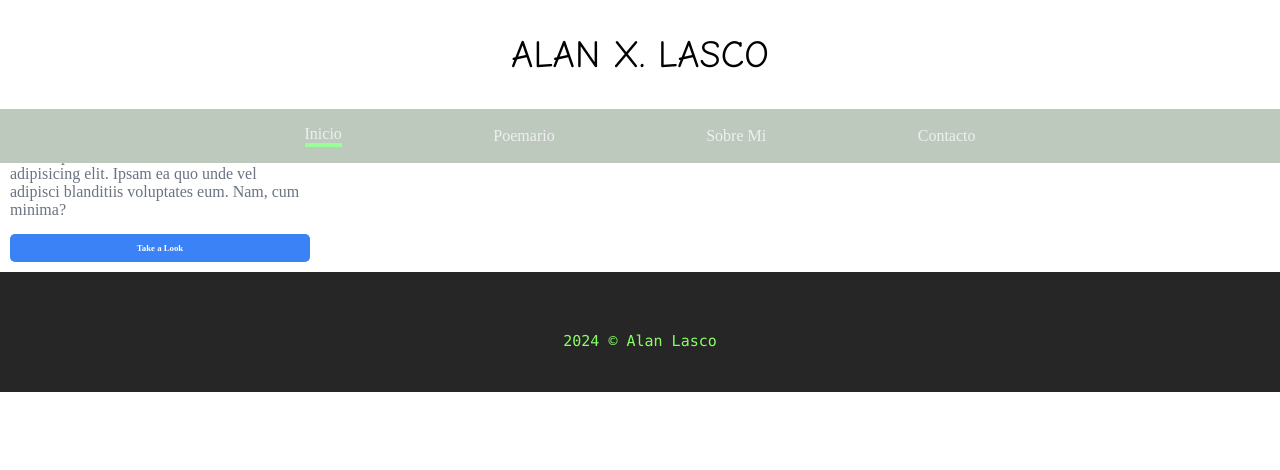
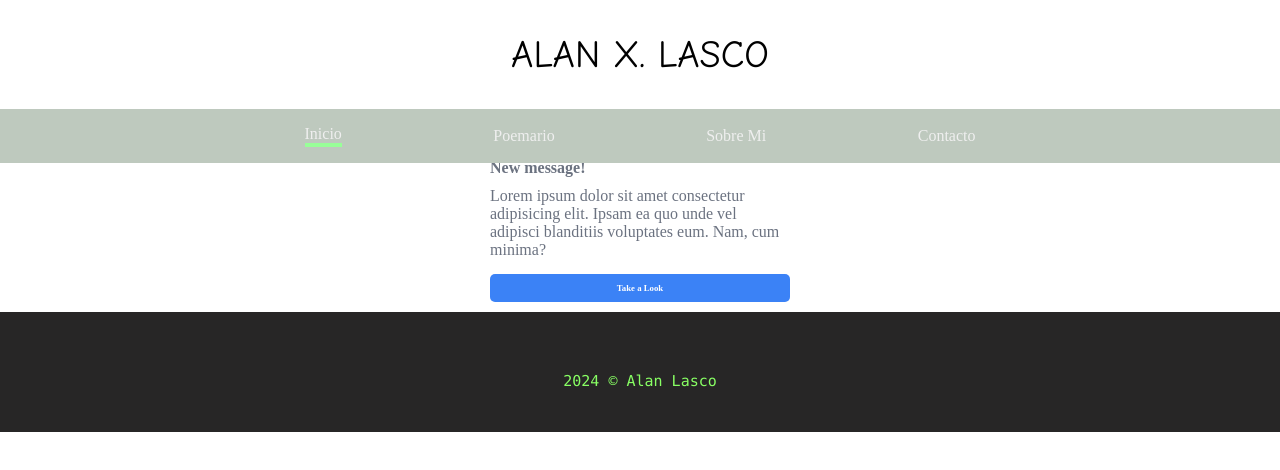
Before and after one commit to alanlasco/alan-poetryv2, a React (Vite) app: page /poemario in a window 1280 px wide. Shown: the top 470 px of the page. Built offline with nearby package versions, Linux system fonts and the light colour scheme.

Commit message:
syling card for poems

```diff
--- a/src/stylesheets/Poemario.css
+++ b/src/stylesheets/Poemario.css
@@ -1,5 +1,7 @@
 .poemsContainer {
-    margin-top: 5vh;
+    padding-top: 5vh;
     display: flex;
+    align-items: center;
+    justify-content: center;
     margin: 0 auto;
 }
```
